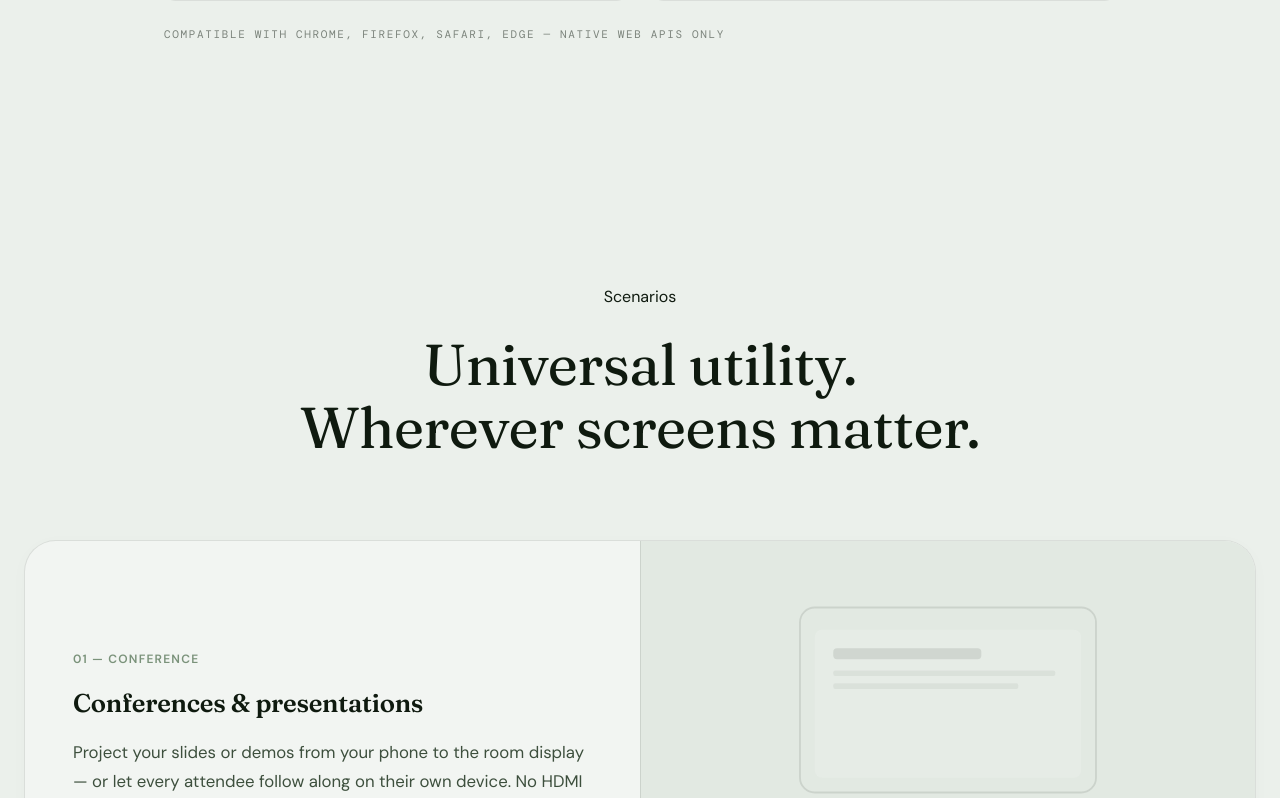
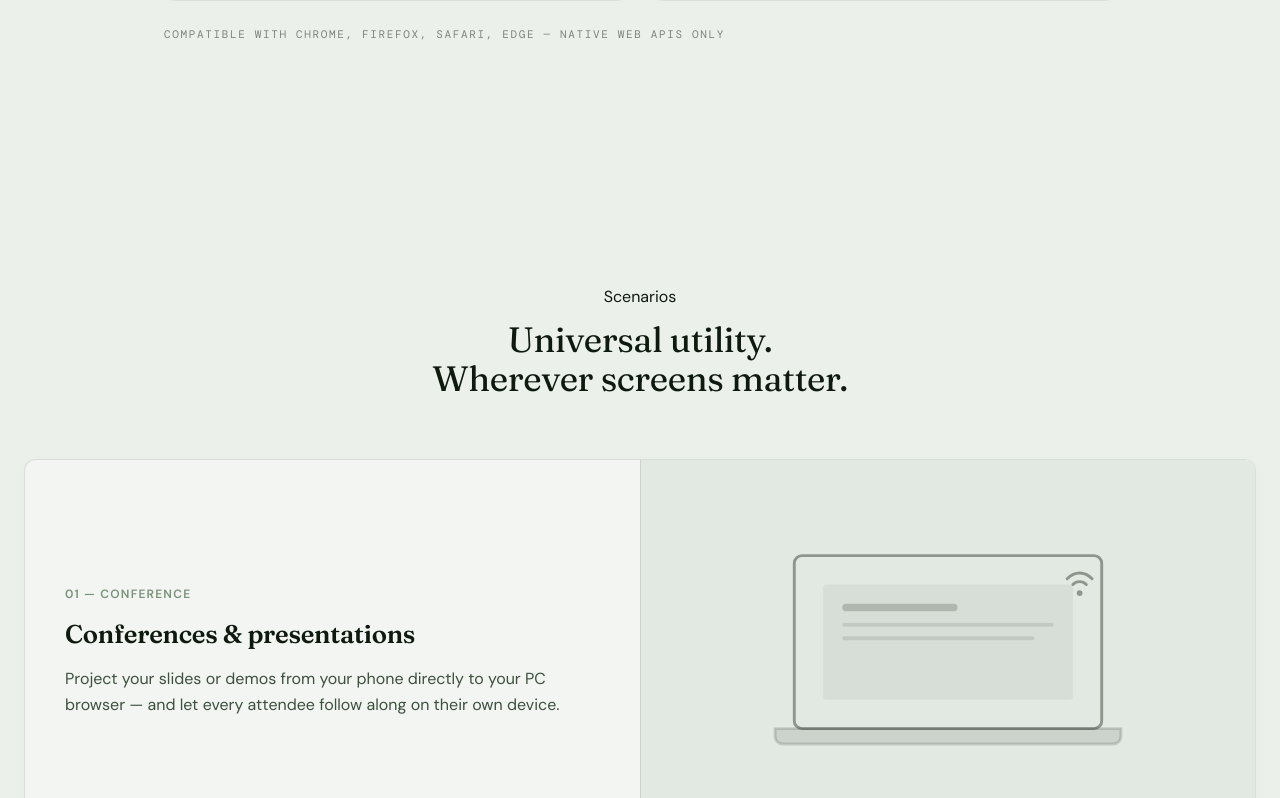
Before and after one commit to Rodrigue-k/openmirror-site, a Next.js app: page / in a window 1280 px wide. Shown: the part 2002-2800 px from the top of the page. Built offline with nearby package versions, Linux system fonts and the light colour scheme.

Commit message:
style: update layout and typography across sections

```diff
--- a/src/app/page.tsx
+++ b/src/app/page.tsx
@@ -4,7 +4,6 @@ import HowItWorksSection from "@/components/HowItWorksSection";
 import FeaturesSection from "@/components/FeaturesSection";
 import UseCasesSection from "@/components/UseCasesSection";
 import FAQSection from "@/components/FAQSection";
-import OpenSourceSection from "@/components/OpenSourceSection";
 import DownloadSection from "@/components/DownloadSection";
 import Footer from "@/components/Footer";
 
@@ -18,7 +17,6 @@ export default function HomePage() {
         <FeaturesSection />
         <UseCasesSection />
         <FAQSection />
-        <OpenSourceSection />
         <DownloadSection />
       </main>
       <Footer />
--- a/src/components/HowItWorksSection.tsx
+++ b/src/components/HowItWorksSection.tsx
@@ -88,6 +88,7 @@ export default function HowItWorksSection() {
           <h2
             className="reveal font-display"
             style={{
+              fontFamily: "var(--font-fraunces)",
               fontSize: "2.2rem",
               fontWeight: 400,
               marginTop: 12,
--- a/src/components/UseCasesSection.tsx
+++ b/src/components/UseCasesSection.tsx
@@ -8,28 +8,23 @@ const useCases = [
     tag: "01 — CONFERENCE",
     title: "Conferences & presentations",
     description:
-      "Project your slides or demos from your phone to the room display — or let every attendee follow along on their own device. No HDMI adapter panic.",
+      "Project your slides or demos from your phone directly to your PC browser — and let every attendee follow along on their own device.",
     visual: (
       <svg viewBox="0 0 280 160" fill="none" xmlns="http://www.w3.org/2000/svg" style={{ width: "100%" }}>
-        {/* Conference screen */}
-        <rect x="60" y="10" width="160" height="100" rx="8" fill="var(--bg-secondary)" stroke="var(--border)" strokeWidth="1" />
-        <rect x="68" y="22" width="144" height="80" rx="4" fill="var(--bg-primary)" opacity="0.5" />
-        {/* Slide content */}
-        <rect x="78" y="32" width="80" height="6" rx="2" fill="var(--text-primary)" opacity="0.1" />
-        <rect x="78" y="44" width="120" height="3" rx="1" fill="var(--text-primary)" opacity="0.05" />
-        <rect x="78" y="51" width="100" height="3" rx="1" fill="var(--text-primary)" opacity="0.05" />
-        {/* Chart */}
-        <rect x="78" y="68" width="12" height="24" rx="2" fill="var(--bg-interactive-active)" opacity="0.2" />
-        <rect x="94" y="74" width="12" height="18" rx="2" fill="var(--bg-interactive-active)" opacity="0.1" />
-        <rect x="110" y="62" width="12" height="30" rx="2" fill="var(--bg-interactive-active)" opacity="0.3" />
-
-        {/* Audience phones */}
-        {[40, 100, 160, 220].map((x, i) => (
-          <g key={i}>
-            <rect x={x} y={138} width={20} height={14} rx={3} fill="var(--bg-surface)" stroke="var(--border)" strokeWidth="0.5" />
-            <rect x={x+4} y={142} width={12} height={2} rx={0.5} fill="var(--text-primary)" opacity="0.1" />
-          </g>
-        ))}
+        {/* Laptop Frame */}
+        <rect x="60" y="30" width="160" height="90" rx="4" stroke="#0F1A0F" strokeWidth="1.5" strokeOpacity="0.4" fill="transparent" />
+        <path d="M50 120H230V124C230 126.209 228.209 128 226 128H54C51.7909 128 50 126.209 50 124V120Z" fill="#0F1A0F" fillOpacity="0.1" stroke="#0F1A0F" strokeWidth="1.5" strokeOpacity="0.15" />
+        {/* Slides Content */}
+        <rect x="75" y="45" width="130" height="60" rx="2" fill="#0F1A0F" fillOpacity="0.05" />
+        <rect x="85" y="55" width="60" height="4" rx="2" fill="#0F1A0F" fillOpacity="0.2" />
+        <rect x="85" y="65" width="110" height="2" rx="1" fill="#0F1A0F" fillOpacity="0.1" />
+        <rect x="85" y="72" width="100" height="2" rx="1" fill="#0F1A0F" fillOpacity="0.1" />
+        {/* Wi-Fi Icon */}
+        <g opacity="0.4">
+          <path d="M205 45C207 43 210 43 212 45" stroke="#0F1A0F" strokeWidth="1.5" strokeLinecap="round" />
+          <path d="M202 42C206 38 211 38 215 42" stroke="#0F1A0F" strokeWidth="1.5" strokeLinecap="round" />
+          <circle cx="208.5" cy="49.5" r="1.5" fill="#0F1A0F" />
+        </g>
       </svg>
     ),
   },
@@ -38,18 +33,21 @@ const useCases = [
     tag: "02 — EDUCATION",
     title: "Teaching & training",
     description:
-      "Let students follow your screen in real time without crowding around. Works in classrooms, workshops, online sessions via local LAN.",
+      "Let students follow your screen in real time without crowding around. Works in classrooms, workshops, and any shared network.",
     visual: (
       <svg viewBox="0 0 280 160" fill="none" xmlns="http://www.w3.org/2000/svg" style={{ width: "100%" }}>
-        {/* Whiteboard */}
-        <rect x="20" y="10" width="240" height="120" rx="12" fill="var(--bg-secondary)" stroke="var(--border)" strokeWidth="1" />
-        {/* Code on board */}
-        <rect x="40" y="40" width="100" height="6" rx="2" fill="var(--text-primary)" opacity="0.15" />
-        <rect x="40" y="54" width="140" height="3" rx="1" fill="var(--text-secondary)" opacity="0.1" />
-        <rect x="40" y="62" width="120" height="3" rx="1" fill="var(--text-secondary)" opacity="0.05" />
-        <rect x="40" y="70" width="130" height="3" rx="1" fill="var(--text-secondary)" opacity="0.08" />
-        {/* Signal from board */}
-        <path d="M220 60 Q250 40 265 80" stroke="var(--bg-interactive-active)" strokeWidth="1.5" strokeDasharray="4 4" opacity="0.3" />
+        {/* Dashboard Frame */}
+        <rect x="50" y="25" width="180" height="110" rx="6" stroke="#0F1A0F" strokeWidth="1.5" strokeOpacity="0.4" fill="transparent" />
+        <rect x="50" y="25" width="180" height="20" rx="6" fill="#0F1A0F" fillOpacity="0.1" />
+        {/* Bars Graph */}
+        <rect x="70" y="80" width="15" height="35" rx="2" fill="#0F1A0F" fillOpacity="0.15" />
+        <rect x="95" y="65" width="15" height="50" rx="2" fill="#0F1A0F" fillOpacity="0.15" />
+        <rect x="120" y="90" width="15" height="25" rx="2" fill="#0F1A0F" fillOpacity="0.15" />
+        {/* Text area */}
+        <rect x="150" y="65" width="60" height="4" rx="2" fill="#0F1A0F" fillOpacity="0.2" />
+        <rect x="150" y="75" width="50" height="2" rx="1" fill="#0F1A0F" fillOpacity="0.1" />
+        <rect x="150" y="82" width="55" height="2" rx="1" fill="#0F1A0F" fillOpacity="0.1" />
+        <rect x="150" y="89" width="45" height="2" rx="1" fill="#0F1A0F" fillOpacity="0.1" />
       </svg>
     ),
   },
@@ -61,13 +59,17 @@ const useCases = [
       "Show off your mobile app to clients or colleagues without cables. Point them to the URL, they see your screen instantly.",
     visual: (
       <svg viewBox="0 0 280 160" fill="none" xmlns="http://www.w3.org/2000/svg" style={{ width: "100%" }}>
-        {/* Phone center */}
-        <rect x="105" y="15" width="70" height="130" rx="16" fill="var(--bg-surface)" stroke="var(--border)" strokeWidth="1" />
-        <rect x="112" y="25" width="56" height="110" rx="10" fill="var(--bg-primary)" opacity="0.5" />
-        {/* App content */}
-        <rect x="120" y="40" width="40" height="40" rx="8" fill="var(--bg-interactive-active)" opacity="0.1" />
-        <rect x="120" y="90" width="40" height="4" rx="2" fill="var(--text-primary)" opacity="0.1" />
-        <rect x="120" y="100" width="20" height="4" rx="2" fill="var(--text-primary)" opacity="0.05" />
+        {/* Phone Mockup */}
+        <rect x="110" y="20" width="60" height="120" rx="12" stroke="#0F1A0F" strokeWidth="1.5" strokeOpacity="0.4" fill="transparent" />
+        <circle cx="140" cy="132" r="3" stroke="#0F1A0F" strokeWidth="1.5" strokeOpacity="0.15" />
+        <rect x="130" y="28" width="20" height="2" rx="1" fill="#0F1A0F" fillOpacity="0.15" />
+        {/* Mobile UI Schematic */}
+        <rect x="118" y="40" width="44" height="10" rx="2" fill="#0F1A0F" fillOpacity="0.1" />
+        <rect x="118" y="55" width="44" height="25" rx="4" fill="#0F1A0F" fillOpacity="0.05" />
+        <rect x="118" y="85" width="30" height="3" rx="1.5" fill="#0F1A0F" fillOpacity="0.15" />
+        <rect x="118" y="94" width="44" height="2" rx="1" fill="#0F1A0F" fillOpacity="0.05" />
+        <rect x="118" y="100" width="40" height="2" rx="1" fill="#0F1A0F" fillOpacity="0.05" />
+        <rect x="118" y="106" width="42" height="2" rx="1" fill="#0F1A0F" fillOpacity="0.05" />
       </svg>
     ),
   },
@@ -101,14 +103,15 @@ export default function UseCasesSection() {
     >
       <div className="container">
         {/* Header */}
-        <div style={{ textAlign: "center", marginBottom: 80 }}>
+        <div style={{ textAlign: "center", marginBottom: 60 }}>
           <span className="section-label reveal">Scenarios</span>
           <h2
             className="reveal font-display"
             style={{
-              fontSize: "clamp(2.2rem, 4.5vw, 3.8rem)",
+              fontFamily: "var(--font-fraunces)",
+              fontSize: "2.2rem",
               fontWeight: 400,
-              marginTop: 24,
+              marginTop: 12,
               letterSpacing: "-0.01em",
               lineHeight: 1.1,
               color: "var(--text-primary)",
@@ -132,13 +135,13 @@ export default function UseCasesSection() {
                 gap: 0,
                 overflow: "hidden",
                 border: "1px solid var(--border)",
-                borderRadius: "32px",
+                borderRadius: "12px",
                 background: "var(--bg-surface)",
                 boxShadow: "0 4px 20px rgba(15,26,15,0.02)",
               }}
             >
               {/* Text */}
-              <div style={{ padding: "64px 48px", display: "flex", flexDirection: "column", justifyContent: "center" }}>
+              <div style={{ padding: "52px 40px", display: "flex", flexDirection: "column", justifyContent: "center" }}>
                 <span
                   style={{
                     fontSize: "0.75rem",
@@ -146,7 +149,7 @@ export default function UseCasesSection() {
                     fontWeight: 600,
                     textTransform: "uppercase",
                     color: "var(--text-muted)",
-                    marginBottom: 20,
+                    marginBottom: 16,
                   }}
                 >
                   {uc.tag}
@@ -155,7 +158,7 @@ export default function UseCasesSection() {
                   style={{
                     fontSize: "1.6rem",
                     fontWeight: 600,
-                    marginBottom: 20,
+                    marginBottom: 16,
                     color: "var(--text-primary)",
                     lineHeight: 1.2,
                     letterSpacing: "-0.01em",
@@ -166,8 +169,8 @@ export default function UseCasesSection() {
                 <p
                   style={{
                     color: "var(--text-secondary)",
-                    lineHeight: 1.7,
-                    fontSize: "1.05rem",
+                    lineHeight: 1.6,
+                    fontSize: "1rem",
                   }}
                 >
                   {uc.description}
@@ -179,7 +182,7 @@ export default function UseCasesSection() {
                 style={{
                   background: "var(--bg-secondary)",
                   borderLeft: "1px solid var(--border)",
-                  padding: "48px",
+                  padding: "38px",
                   display: "flex",
                   alignItems: "center",
                   justifyContent: "center",
```
Also changed, not shown: src/components/DownloadSection.tsx (+26 -97 lines), src/components/Footer.tsx (+5 -11 lines), src/components/HeroSection.tsx (+10 -5 lines), src/components/NavBar.tsx (+7 -8 lines).
